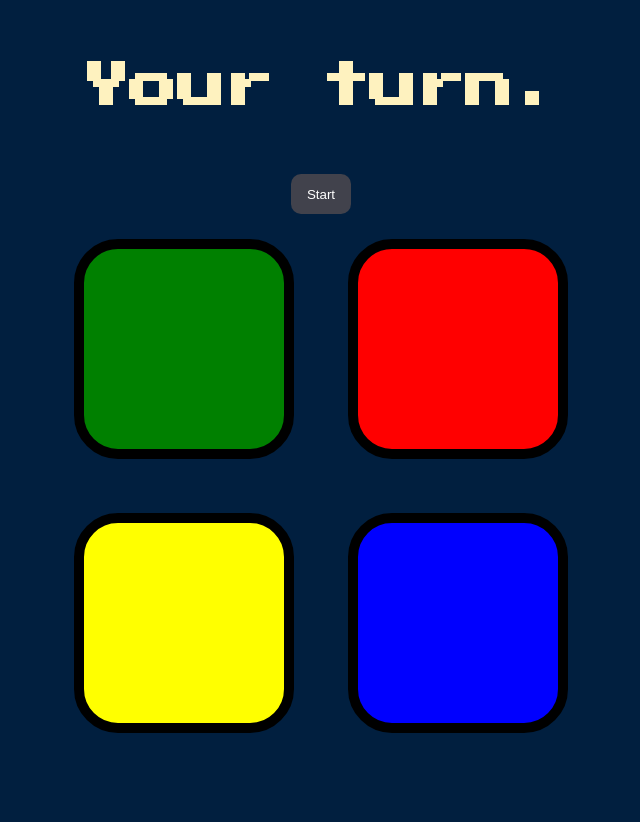
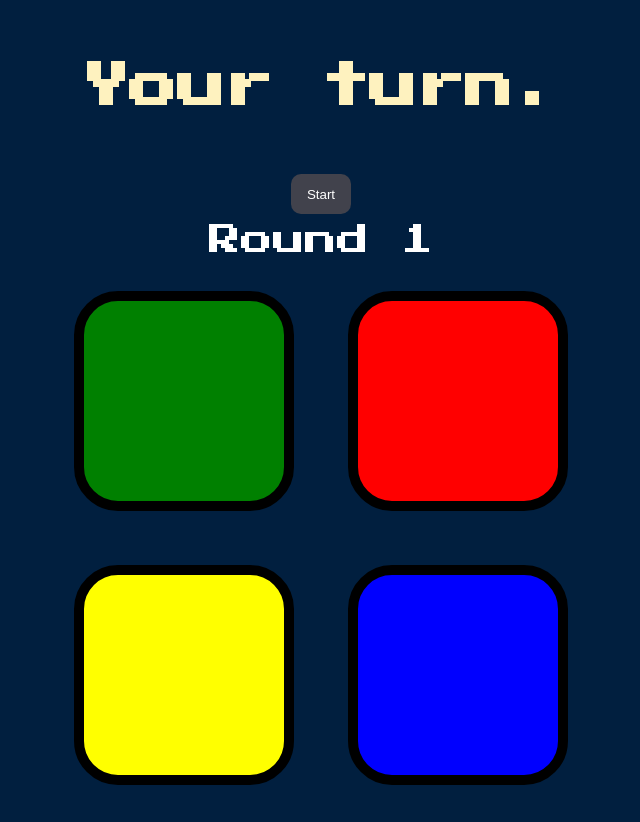
Before and after one commit to kysakhin/simon-game, a plain HTML site: page index.html in a window 1280 px wide. Both pictures are taken after a click on the button "Start". Shown: the whole page, without its empty margins (319-959 px from the left). Before the commit the page ends 800 px from the top, so only its background shows below. Drawn offline with nearby package versions, Linux system fonts and the light colour scheme.

Commit message:
add feature

```diff
--- a/index.html
+++ b/index.html
@@ -11,6 +11,7 @@
 <body>
   <h1 id="level-title">Press the Key to Start</h1>
   <button class="startbtn"> Start </button>
+  <div id="round" class="counter"> Round 1 </div>
   <div class="container">
     <div lass="row">
 
--- a/index.js
+++ b/index.js
@@ -9,7 +9,10 @@ let yellowaud = new Audio("./sounds/yellow.mp3")
 let greenaud = new Audio("./sounds/green.mp3")
 let wrongaud = new Audio("./sounds/wrong.mp3")
 
+let roundnum = 0
+
 function playAudio(option) {
+  // Don't judge me for using if else statements. i just felt like it bro.
   if (option == "green")
     greenaud.play();
   else if (option == "red")
@@ -24,7 +27,9 @@ function playAudio(option) {
 
 function nextRound() {
   h1sel.text("Playing...")
+  $(".counter").attr("id", "count")
   playerSequence = []
+  $("#count").text("Round " + (++roundnum))
   const nextColor = colors[Math.floor(Math.random() * colors.length)]
   sequence.push(nextColor)
   showSequence(sequence)
@@ -78,6 +83,7 @@ function checkPlayerInput() {
       }, 500)
       h1sel.text("Wrong :(")
       $(".startbtn").text("Retry")
+      roundnum = 0
       return;
     }
   }
--- a/styles.css
+++ b/styles.css
@@ -3,7 +3,9 @@ body {
   background-color: #011F3F;
 }
 
-#level-title {
+#level-title,
+#round,
+#count {
   font-family: 'Press Start 2P', cursive;
   font-size: 3rem;
   margin:  5%;
@@ -60,3 +62,16 @@ body {
   box-shadow: 0 0 20px white;
   background-color: grey;
 }
+
+#round {
+  display: none;
+}
+
+#count {
+  display: flex;
+  width: fit-content;
+  margin: 0 auto;
+  color: white;
+  padding: 10px;
+  font-size: 2rem;
+}
```
Also changed, not shown: 1 other file.
